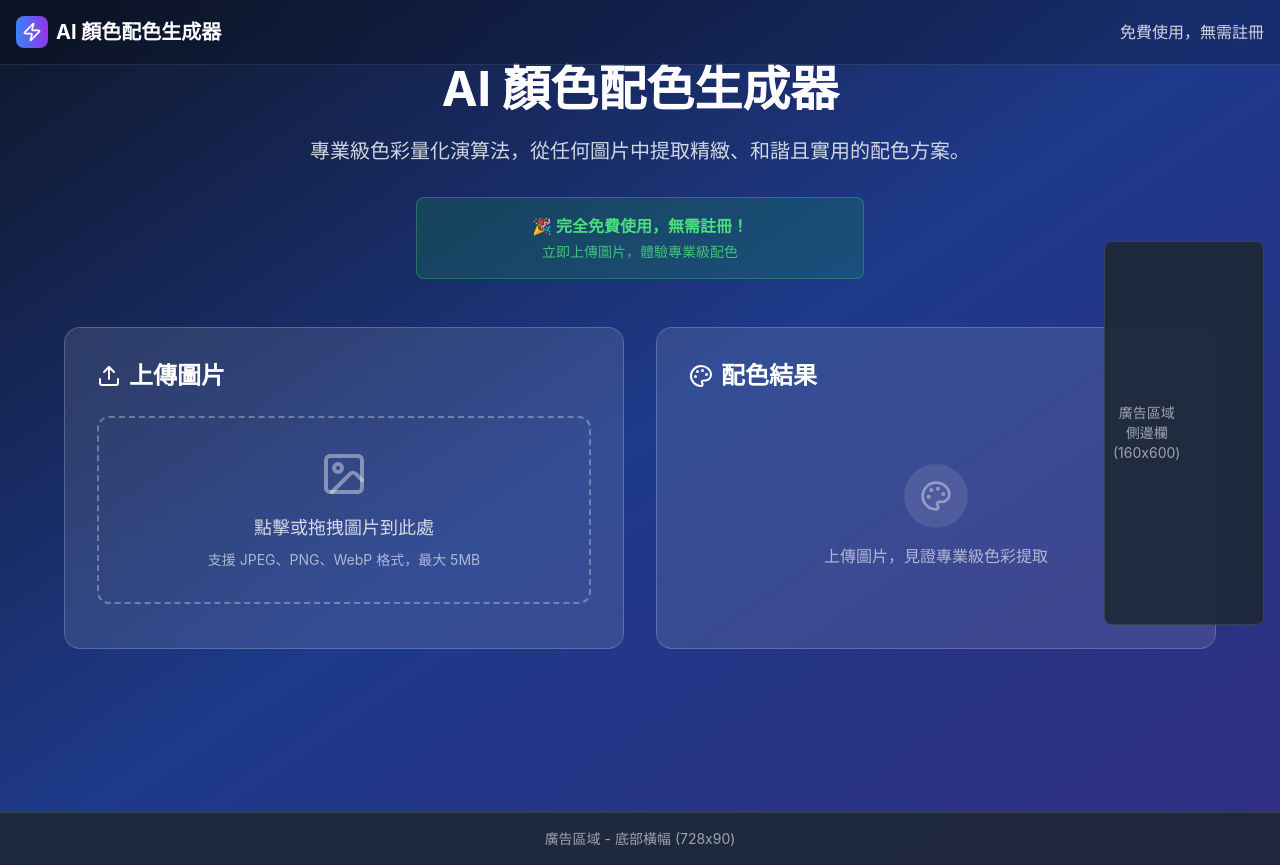
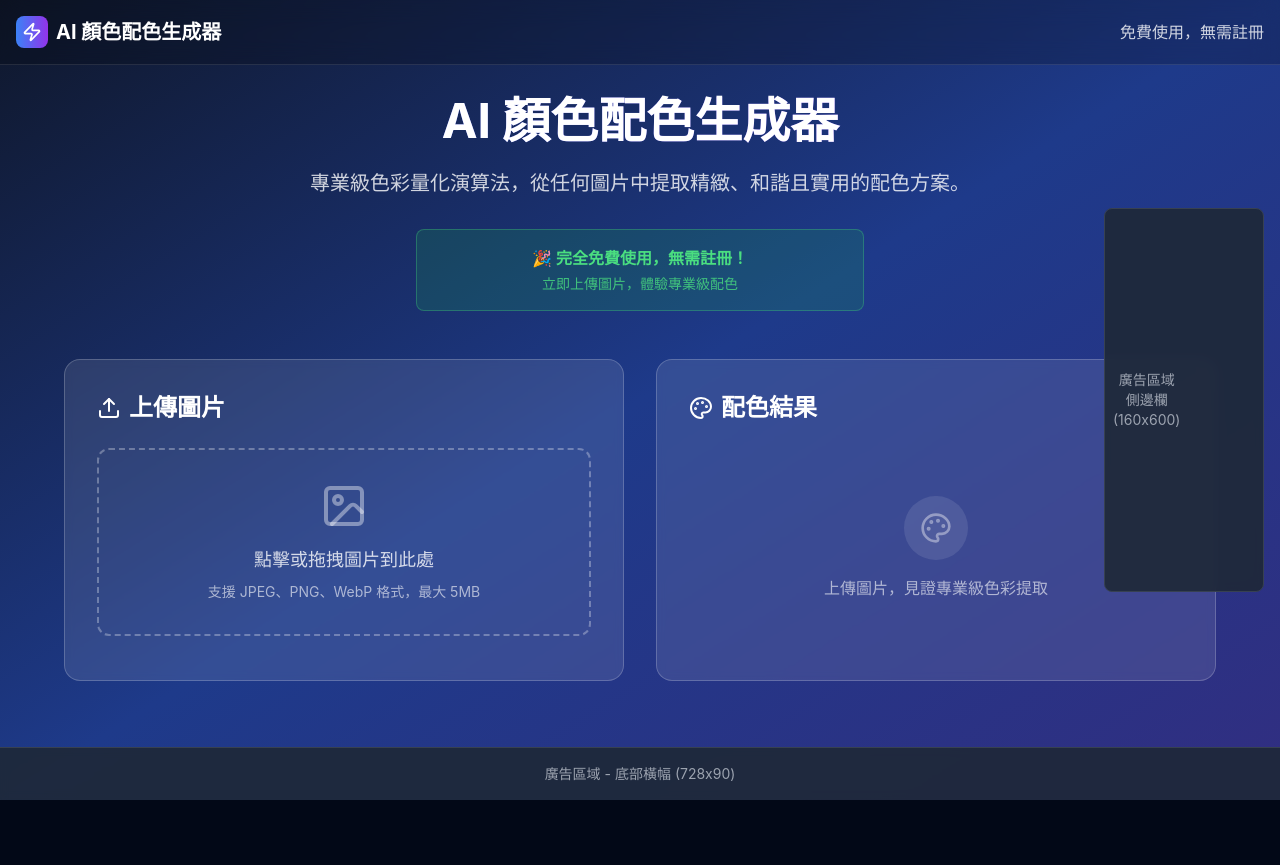
Before and after one commit to jiun8631/img_enhance, a React (Vite) app: page / in a window 1280 px wide. After the commit the page ends 800 px from the top, so only its background shows below. Built offline with nearby package versions, Linux system fonts and the light colour scheme.

Commit message:
修全局

```diff
--- a/src/App.tsx
+++ b/src/App.tsx
@@ -11,9 +11,9 @@ function AppContent() {
     <div className="min-h-screen bg-gradient-to-br from-slate-900 via-blue-900 to-indigo-900 overflow-hidden transform-gpu">
       <Navbar />
 
-      {/* 【最終修正 1/2】：移除這裡的 container 和 padding class */}
-      {/* 讓 main 標籤只作為一個簡單的區塊，把佈局控制權交給 HomePage */}
-      <main>
+      {/* 【最終修正 1/2】：將 container 和 mx-auto 移除 */}
+      {/* App.tsx 只負責提供全寬度的安全邊距 (px-4)，不再控制居中和最大寬度 */}
+      <main className="w-full px-4 py-8">
         <Routes>
           <Route path="/" element={<HomePage />} />
         </Routes>
--- a/src/components/HomePage.tsx
+++ b/src/components/HomePage.tsx
@@ -193,7 +193,9 @@ export default function HomePage() {
   const regeneratePalette = () => generatePalette(Math.random())
 
   return (
-    <div className="min-h-screen pb-24">
+    // 【最終修正 2/2】：移除這裡的 min-h-screen 和 pb-24，並簡化容器
+    // HomePage 只負責自己的內容佈局，不再關心整個螢幕的高度
+    <div className="w-full max-w-6xl mx-auto">
       <div className="text-center mb-12">
         <h1 className="text-5xl font-bold text-white mb-6 bg-gradient-to-r from-blue-400 to-purple-600 bg-clip-text text-transparent">
           AI 顏色配色生成器
@@ -206,9 +208,6 @@ export default function HomePage() {
           <div className="text-green-400/80 text-sm mt-1">立即上傳圖片，體驗專業級配色</div>
         </div>
       </div>
-
-      {/* 【最終修正】：在這個包裹所有主要內容的容器上，添加 w-full */}
-      <div className="w-full max-w-6xl mx-auto">
       <div className="grid lg:grid-cols-2 gap-8">
         <div className="bg-white/10 backdrop-blur-sm rounded-2xl p-8 border border-white/20">
           <h2 className="text-2xl font-bold text-white mb-6 flex items-center"><Upload className="w-6 h-6 mr-2" />上傳圖片</h2>
@@ -282,6 +281,5 @@ export default function HomePage() {
         </div>
       </div>
     </div>
-    </div>
   )
 }
```
Lines whose indentation alone changed are shown as unchanged.
